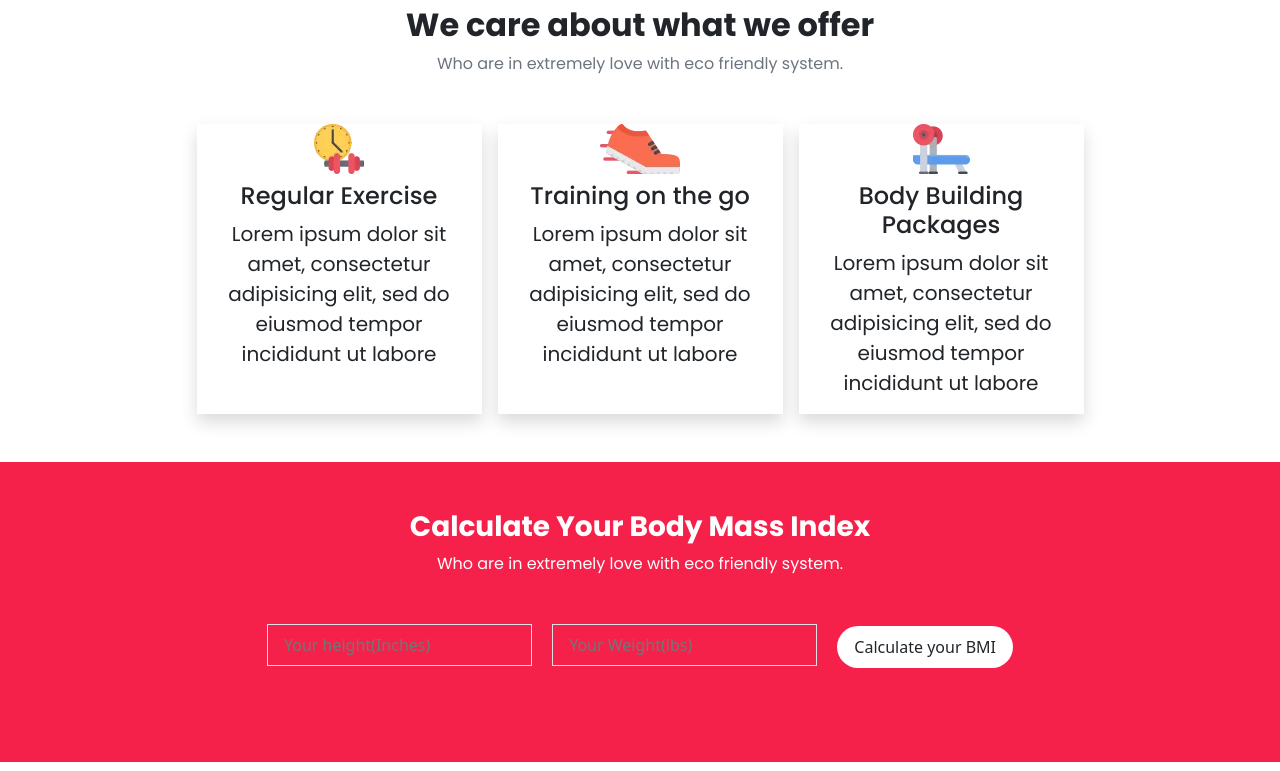
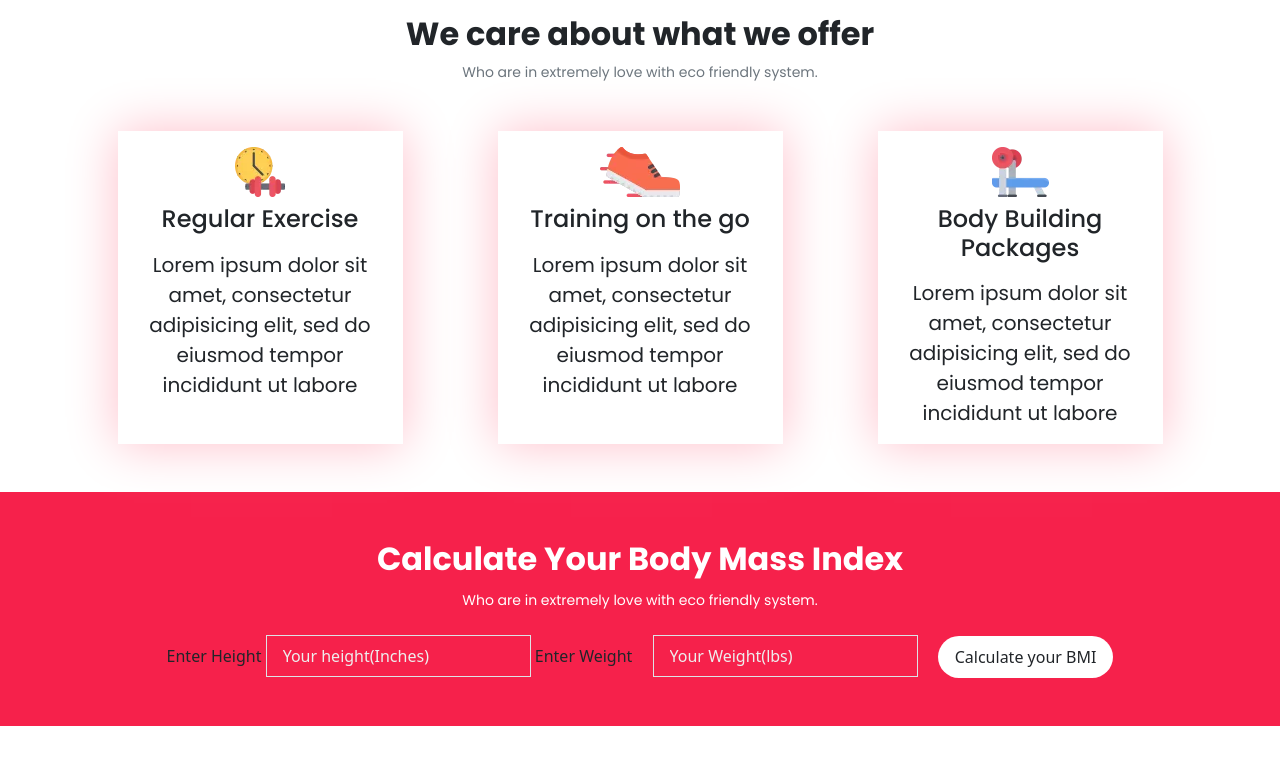
Before and after one commit to Sourabh0318/Portfolio, a plain HTML site: page templates/Gym/index.html in a window 1280 px wide. Shown: the part 780-1551 px from the top of the page. Drawn offline with nearby package versions, Linux system fonts and the light colour scheme.

Commit message:
Updated layout

```diff
--- a/templates/Gym/css/style.css
+++ b/templates/Gym/css/style.css
@@ -76,17 +76,34 @@ small, p{
         transform: scale(1.2);
     }
 }
-
-
 .bgblack{
-    transition: 0.4s;
+    padding: 1rem;
+}
+.bgblack p{
+    margin-bottom: 0rem;
 }
 .bgblack:hover{
     background-color: #2a2a2a;
     color: #eeeeee;
-    transform: scale(1.1);
     transition: 1s;
 }
+.BMI-calculation{
+    background-color: #f6214b;
+    height: auto;
+}
+.BMI-calculation input{
+    background-color: #f6214b;
+    outline: transparent;
+}
+.BMI-calculation input::placeholder{
+    color: #eeeeee;
+}
+
+.calculation-23 a:hover{
+    background-color: #2a2a2a !important;
+    color: white;
+}
+
 .transaction{
     background: linear-gradient(rgba(0, 0, 0, 0.6),rgba(0,0,0,0.6)), url(../image/illustrations/callto-bg.jpg.webp);
     background-size: 100% 100%;
@@ -108,20 +125,7 @@ small, p{
 .be-icon i{
     font-size: 35px;
 }
-.BMI-calculation{
-    background-color: #f6214b;
-    height: 400px;
-}
-.BMI-calculation input{
-    background-color: #f6214b;
-}
-.calculation-23 input:hover{
-    border: 2px solid violet !important;
-}
-.calculation-23 a:hover{
-    background-color: #2a2a2a !important;
-    color: white;
-}
+
 .gym-course:hover{
     transform: scale(1.1);
     transition: 0.4s;
@@ -247,7 +251,7 @@ small, p{
         padding: 6rem 0rem;
     }
     .BMI-calculation{
-        height: 300px;
+        height: auto;
     }
     .transaction a{
         margin-left: 35%;
@@ -261,8 +265,11 @@ small, p{
     .hero-section-content{
         padding: 12.6rem 0rem;
     }
+    .bgblack{
+        box-shadow: 0px 0px 48px 1px pink !important;
+    }
     .BMI-calculation{
-        height: 300px;
+        height: auto;
     }
     .common-repair{
         height: 306px;
--- a/templates/Gym/index.html
+++ b/templates/Gym/index.html
@@ -1,5 +1,5 @@
 <!DOCTYPE html>
-<html>
+<html lang="en-us">
     <head>
         <meta charset="utf-8">
         <meta http-equiv="X-UA-Compatible" content="IE=edge">
@@ -63,7 +63,7 @@
             <nav class='d-block d-md-none mob-nav p-3'>
                 <div class="d-flex justify-content-between align-items-center">
                     <div class="logo">
-                        <a href="#" class="text-decoration-none"><img src="image/illustrations/logo.png.webp" alt=""></a>
+                        <a href="#" class="text-decoration-none"><img src="image/illustrations/logo.png.webp" alt="logo"></a>
                     </div>
 
                     <div>
@@ -96,46 +96,68 @@
             <section class="hero-section text-center">
                 <div class="hero-section-content">
                     <h1 class="text-white fw-bold display-3 fade-in">Real Fitness</h1>
-                    <h2 class="text-white fw-bold display-4 fade-in">Depends on exercise</h2>
+                    <h1 class="text-white fw-bold display-3 fade-in">Depends on exercise</h1>
                     <small class="text-white fs-6 fade-in">SHAPE YOUR BODY WELL.</small>
                 </div>
             </section>
 
             <!--Start of Regular Exercise-->
-            <section class="container text-center mt-5">
+            <section class="text-center mt-5">
                 <h2 class="fw-bold">We care about what we offer</h2>
-                <small class="text-muted d-block fs-6">Who are in extremely love with eco friendly system.</small>
-                <div class="row justify-content-center mt-5">
+                <small class="text-muted d-block">Who are in extremely love with eco friendly system.</small>
+                <div class="container">
+                    <div class="row justify-content-around mt-5">
                         <!--Card 1-->
-                    <div class="col-10 col-sm-6 col-md-4 col-lg-3 shadow bgblack">
-                        <img src="image/illustrations/care1.png" alt="">
-                        <h4 class="mt-2">Regular Exercise</h4>
+                        <div class="col-10 col-sm-6 col-md-4 col-lg-3 bgblack shadow shadow-lg-none">
+                            <figure>
+                                <img src="image/illustrations/care1.png" alt="watch with dumble">
+                                <figcaption><h3 class="mt-2 fs-4">Regular Exercise</h3></figcaption>
+                            </figure>
                             <p class="fs-5">Lorem ipsum dolor sit amet, consectetur adipisicing elit, sed do eiusmod tempor incididunt ut labore</p>
                         </div>
+
                         <!--Card 2-->
-                    <div class="col-10 col-sm-6 col-md-4 col-lg-3 shadow ms-xl-3 mt-4 mt-sm-0 bgblack">
-                        <img src="image/illustrations/care2.png" alt="">
-                        <h4 class="mt-2">Training on the go</h4>
+                        <div class="col-10 col-sm-6 col-md-4 col-lg-3 mt-5 mt-sm-0 bgblack shadow shadow-lg-none">
+                            <figure>
+                                <img src="image/illustrations/care2.png" alt="Shoes">
+                                <figcaption>
+                                    <h3 class="mt-2 fs-4">Training on the go</h3>
+                                </figcaption>
+                            </figure>
                             <p class="fs-5">Lorem ipsum dolor sit amet, consectetur adipisicing elit, sed do eiusmod tempor incididunt ut labore</p>
                         </div>
+
                         <!--Card 3-->
-                    <div class="col-10 col-sm-6 col-md-4 col-lg-3 shadow ms-xl-3 mt-4 mt-md-0 bgblack">
-                        <img src="image/illustrations/care3.webp" alt="">
-                        <h4 class="mt-2">Body Building Packages</h4>
+                        <div class="col-10 col-sm-6 col-md-4 col-lg-3 mt-5 mt-sm-0 bgblack shadow shadow-lg-none">
+                            <figure>
+                                <img src="image/illustrations/care3.webp" alt="back-machine">
+                                <figcaption>
+                                    <h3 class="mt-2 fs-4">Body Building Packages</h3>
+                                </figcaption>
+                            </figure>
                             <p class="fs-5">Lorem ipsum dolor sit amet, consectetur adipisicing elit, sed do eiusmod tempor incididunt ut labore</p>
                         </div>
                         </div>
-            </section>
-            <!--BMI Calculation-->
-            <section class="text-center BMI-calculation mt-5">
-                <h3 class="pt-5 text-white fw-bold text-capitalize">Calculate your body mass index</h3>
-                <small class="text-white fs-6">Who are in extremely love with eco friendly system.</small>
-                    <div class="mt-5 calculation-23">
-                        <input class="py-2 px-3 text-white border" type="text" placeholder="Your height(Inches)">
-                        <input class="my-2 px-3 py-2 my-md-0 ms-lg-3 text-white border" type="text" placeholder="Your Weight(lbs)">
-                        <a href="#" class="btn bg-white rounded-pill px-3 ms-lg-3 py-2" role="button">Calculate your BMI</a>
                     </div>
                 </section>
+
+                <!--BMI Calculation-->
+                <section class="text-center mt-5 BMI-calculation">
+                    <div class="container p-5">
+                        <h2 class="text-white fw-bold text-capitalize">Calculate your body mass index</h2>
+                        <small class="text-white">Who are in extremely love with eco friendly system.</small>
+                        <div class="mt-2 mt-lg-4 calculation-23">
+                            <label for="height" class="sr-only">Enter Height</label>
+                            <input id="height" class="my-2 my-md-0 py-2 px-3 text-white border" type="text" placeholder="Your height(Inches)">
+
+                            <label for="weight" class="sr-only">Enter Weight</label>
+                            <input id="weight" class="my-2 px-3 py-2 my-md-0 ms-lg-3 text-white border" type="text" placeholder="Your Weight(lbs)">
+
+                            <a href="#" class="btn bg-white rounded-pill px-3 ms-lg-3 my-2 my-md-0 py-2" role="button">Calculate your BMI</a>
+                        </div>
+                    </div>
+                </section>
+
             <!--Courses Section-->
             <section class="container mt-5 text-lg-center" >
                 <h2 class="fw-bold">Top Courses That are open for Students</h2>
```
Lines whose indentation alone changed are shown as unchanged.
